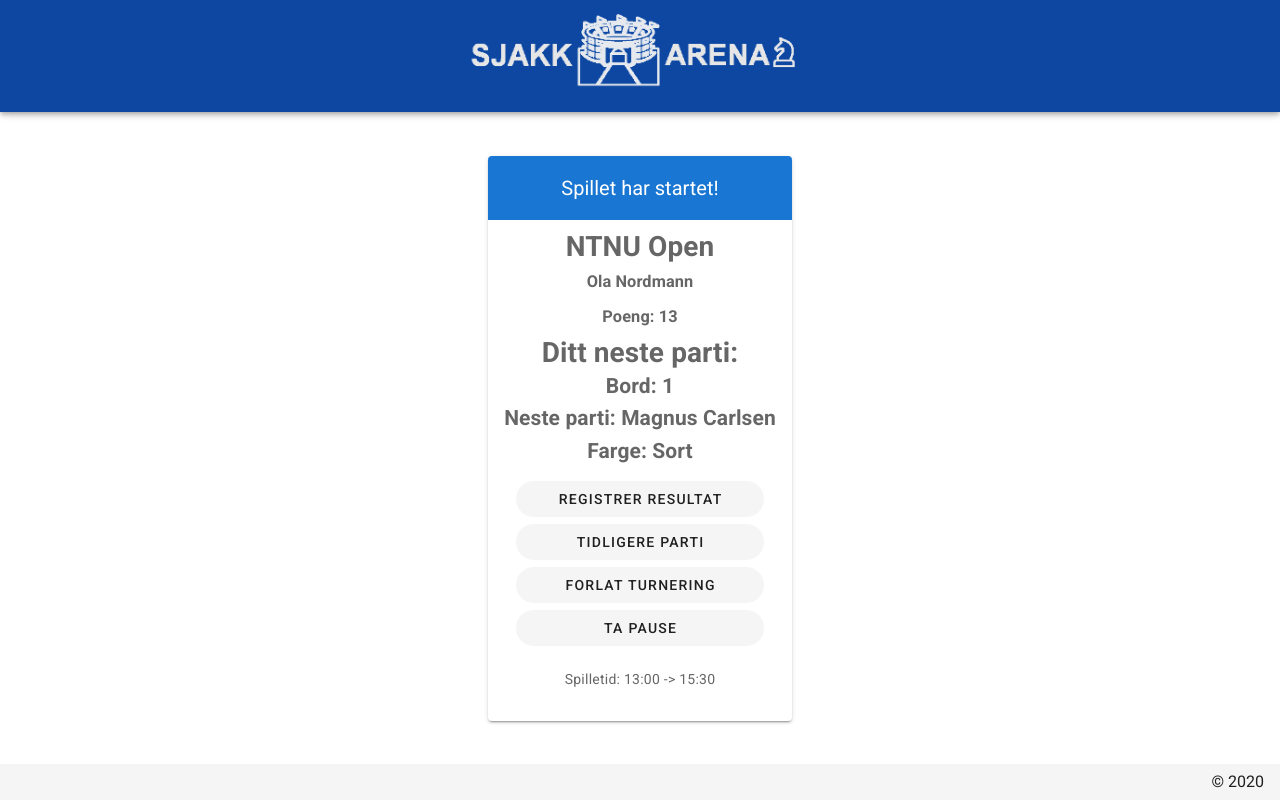
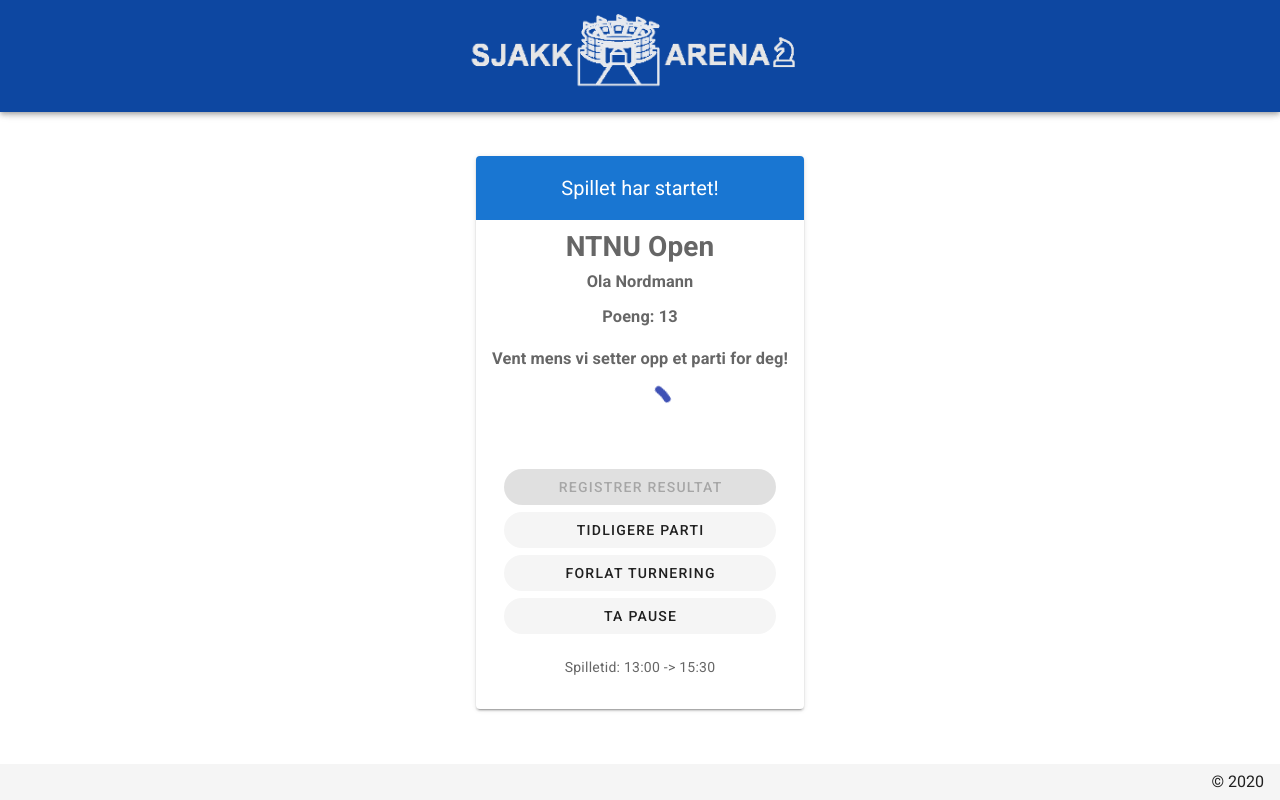
Before and after one commit to Severinzz/Sjakk-Arena-Frontend, a Vue app: page /#/player-lobby in a window 1280 px wide. Built offline with nearby package versions, Linux system fonts and the light colour scheme.

Commit message:
Minor UI tweaks
Done for today

```diff
--- a/src/components/PlayerLobby/PlayerNotPaired.vue
+++ b/src/components/PlayerLobby/PlayerNotPaired.vue
@@ -1,13 +1,14 @@
 <template>
   <!-- This is loaded while user waits for a match -->
     <span>
-      <p class="gameDetail">Vent mens vi setter opp et parti for deg!</p>
+      <h3 class="gameDetail">Vent mens vi setter opp et parti for deg!</h3>
       <!-- https://vuetifyjs.com/en/components/progress-circular -->
       <v-progress-circular
         :size="70"
         :width="7"
         color="indigo"
         indeterminate
+        class="dumdum"
       ></v-progress-circular>
     </span>
 </template>
@@ -22,4 +23,7 @@
   .gameDetail{
     margin-top: 1.2em;
   }
+  .dumdum{
+    margin-top: 10px;
+  }
 </style>
--- a/src/components/PlayerLobby/PlayerPaired.vue
+++ b/src/components/PlayerLobby/PlayerPaired.vue
@@ -2,9 +2,9 @@
   <!-- This is loaded when system has found an opponent for player -->
     <span>
       <h1 class="gameDetail">Ditt neste parti:</h1>
-      <h2 class="gameDetail">Bord: {{Tbord}}</h2>
-      <h2 class="gameDetail">Neste parti: {{TnextOpponent}}</h2>
-      <h2 class="gameDetail">Farge: {{Tcolour}}</h2>
+      <h2 class="gameDetail">Bord: <strong>{{Tbord}}</strong></h2>
+      <h2 class="gameDetail">Neste parti: <strong>{{TnextOpponent}}</strong></h2>
+      <h2 class="gameDetail">Farge: <strong>{{Tcolour}}</strong></h2>
     </span>
 </template>
 
--- a/src/components/PlayerLobby/PlayerPlaying.vue
+++ b/src/components/PlayerLobby/PlayerPlaying.vue
@@ -60,7 +60,7 @@
       Tend: '15:30',
       Usernamne: 'Ola Nordmann',
       Tpoints: '13',
-      paired: true
+      paired: false
     }
   }
 }
```
